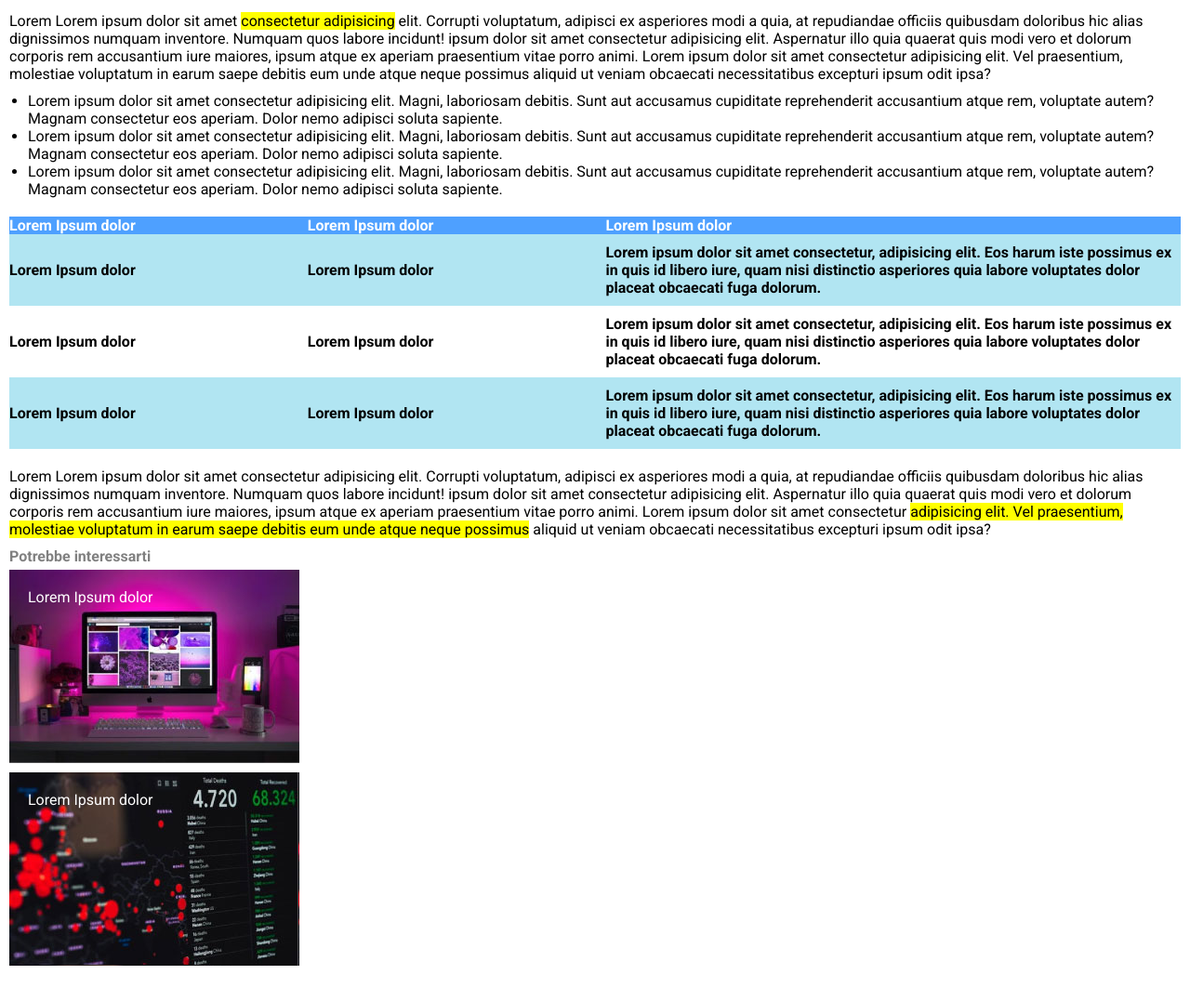
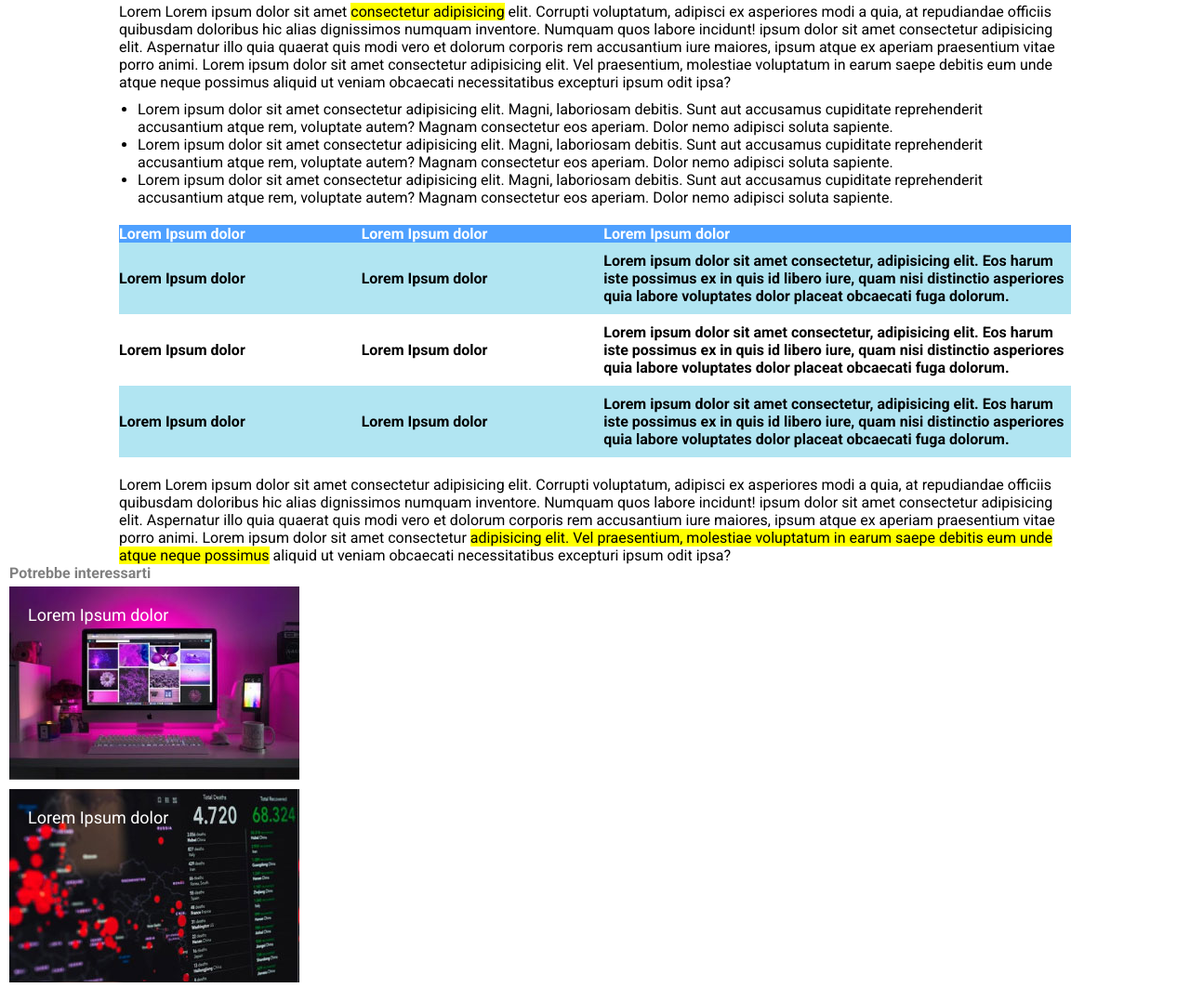
Before and after one commit to AndreaGhidara/html-css-booleaner, a plain HTML site: page index.html in a window 1280 px wide. Shown: the part 633-1710 px from the top of the page at 93% size. Drawn offline with Linux system fonts and the light colour scheme.

Commit message:
add new css + little mod

```diff
--- /dev/null
+++ b/css/main.css
@@ -0,0 +1,140 @@
+*{
+    padding: 0;
+    margin: 0;
+    box-sizing: border-box;
+    font-family: 'Roboto', sans-serif;
+}
+
+header{
+    background-image: url(../img/pattern.png);
+    background-color: #4ea0ff;
+    background-position: 7% 22%;
+    height: 100px;
+    position: relative;
+}
+
+.img_logo{
+    width: 150px;
+    position: absolute;
+    bottom: 0;
+    left: 5px;
+}
+
+/* MAIN */
+
+main{
+    width: 80%;
+    margin: auto;
+}
+/* intestazione */
+.intestazione{
+    margin: 0px 0px 20px 0px;
+}
+
+.autor{
+    color:#2abaf8;
+    font-weight: 600;
+}
+
+.write_by{
+    margin-top: 10px;
+    color: grey;
+}
+
+section.intestazione > p.small_text{
+    color: grey;
+}
+
+.small_text{
+    font-size: small;
+}
+
+/* testo */
+.testo{
+    margin-top:20px;
+}
+
+.marker{
+    background-color: yellow;
+}
+
+/* list  */
+.lista{
+    margin:10px 0px 0px 20px;
+}
+
+/* Table */
+
+table{
+    border: none;
+    border-collapse: collapse;
+    width: 100%;
+    margin-top: 20px;
+}
+
+
+th{
+    text-align: start;
+    background-color: #4ea0ff;
+    color: white;
+}
+
+tr{
+    text-align: start;
+}
+
+
+tbody{
+    width: 100px;
+    background-color: #b1e5f2;
+}
+
+td{
+    width: 0px;
+    padding: 10px 0 ;
+    font-weight: 600;
+
+}
+
+.bg_white{
+    background-color: white;
+}
+
+/* Footer */
+
+/* Footer */
+footer{
+    margin:0px 0px 20px 10px;
+}
+
+a{
+    text-decoration: none;
+    font-size: large;
+}
+.text_ft{
+    color: gray;
+    font-weight: 600;
+}
+
+.div1{
+    width:312px;
+    height:208px;
+    background-image: url(../img/monitor.jpg);
+    color: white;
+    margin-bottom: 10px;
+}
+
+.div2{
+    width:312px;
+    height:208px;
+    background-image: url(../img/graph.jpg);
+    color: white;
+}
+
+.text_ft{
+    margin-bottom: 5px;
+}
+
+.text_img{
+    padding: 20px;
+}
--- a/index.html
+++ b/index.html
@@ -5,7 +5,7 @@
     <meta http-equiv="X-UA-Compatible" content="IE=edge">
     <meta name="viewport" content="width=device-width, initial-scale=1.0">
     <title>html-css-booleaner</title>
-    <link rel="stylesheet" href="./css/style.css">
+    <link rel="stylesheet" href="./css/main.css">
     <!-- font google -->
     <link rel="preconnect" href="https://fonts.googleapis.com">
     <link rel="preconnect" href="https://fonts.gstatic.com" crossorigin>
@@ -88,13 +88,17 @@
 
     <footer>
         <p class="text_ft">Potrebbe interessarti</p>
-
-        <div class="div1">
-            <p class="text_img">Lorem Ipsum dolor</p>
-        </div>
-
-        <div class="div2">
-            <p class="text_img">Lorem Ipsum dolor</p>
+        <div class="img_footer">
+           <a href="">
+                <div class="div1">
+                    <p class="text_img">Lorem Ipsum dolor</p>
+                </div>
+            </a>
+            <a href="">
+                <div class="div2">
+                    <p class="text_img">Lorem Ipsum dolor</p>
+                </div>
+            </a>
         </div>
     </footer>
 
```
